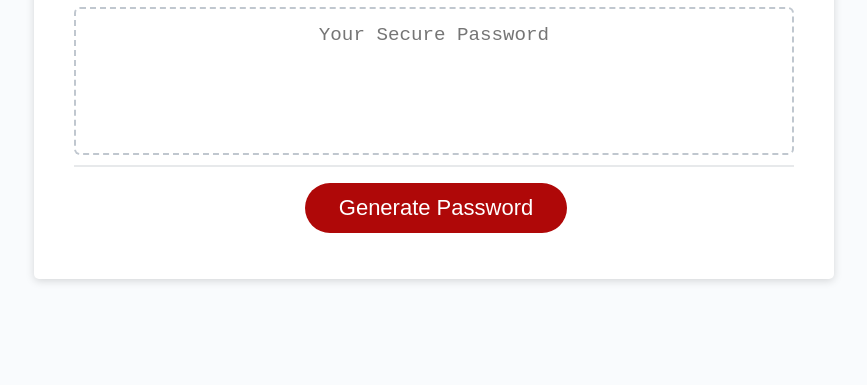
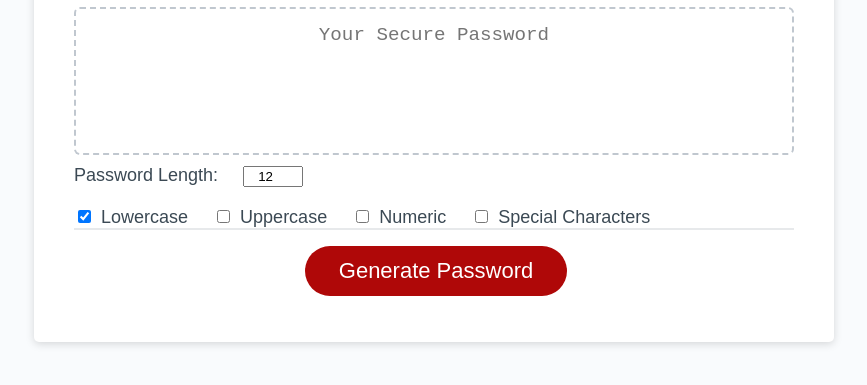
Before and after one commit to hyrumsdolan/Password-Creator, a plain HTML site: page index.html in a window 1280 px wide. Shown: the part 241-626 px from the top of the page, without its empty margins (206-1073 px from the left). Drawn offline with Linux system fonts and the light colour scheme.

Commit message:
Add Inputs

```diff
--- a/index.html
+++ b/index.html
@@ -23,6 +23,19 @@
             placeholder="Your Secure Password"
             aria-label="Generated Password"
           ></textarea>
+          <label for="length">Password Length:</label>
+<input type="number" id="length" min="8" max="128" value="12">
+<div class="criteria">
+  <input type="checkbox" id="lowercase" checked>
+  <label for="lowercase">Lowercase</label>
+  <input type="checkbox" id="uppercase">
+  <label for="uppercase">Uppercase</label>
+  <input type="checkbox" id="numeric">
+  <label for="numeric">Numeric</label>
+  <input type="checkbox" id="special">
+  <label for="special">Special Characters</label>
+</div>
+
         </div>
         <div class="card-footer">
           <button id="generate" class="btn">Generate Password</button>
--- a/style.css
+++ b/style.css
@@ -93,6 +93,25 @@ button[disabled] {
   background: #c0c7cf;
 }
 
+.criteria {
+  margin-top: 20px;
+}
+
+.criteria input[type="checkbox"] {
+  margin-right: 5px;
+}
+
+label {
+  margin-right: 20px;
+}
+
+input[type="number"] {
+  width: 60px;
+  text-align: center;
+  margin-right: 20px;
+}
+
+
 .float-right {
   float: right;
 }
```
